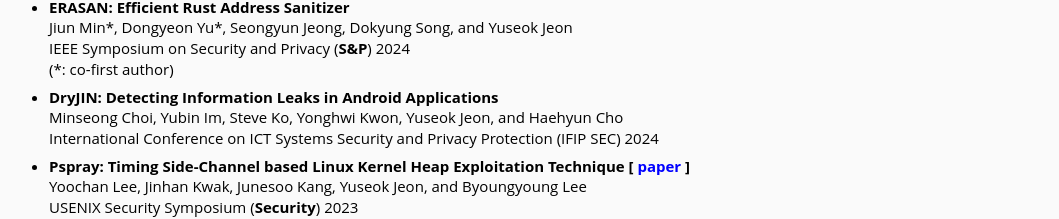
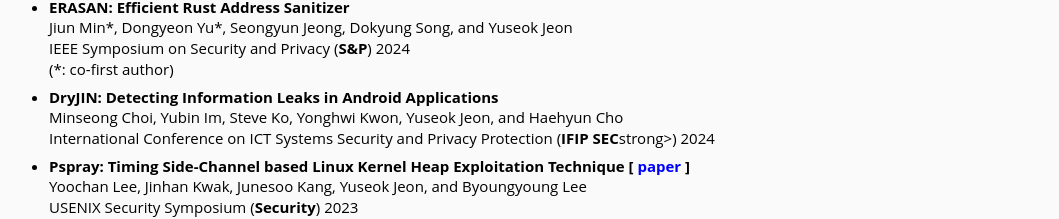
Before and after one commit to jys0710/jys0710.github.io, a plain HTML site: page index.html in a window 1280 px wide. Shown: the part 794-1013 px from the top of the page, without its empty margins (139-1198 px from the left). Drawn offline with Linux system fonts and the light colour scheme.

Commit message:
Update index.html

```diff
--- a/index.html
+++ b/index.html
@@ -128,7 +128,7 @@ Please feel free to contact me through <a href="mailto:ysjeon@unist.ac.kr" style
 <p><strong>DryJIN: Detecting Information Leaks in Android Applications </strong></p>
 <blockquote>
 <p>Minseong Choi, Yubin Im, Steve Ko, Yonghwi Kwon, Yuseok Jeon, and Haehyun Cho</p>
-<p>International Conference on ICT Systems Security and Privacy Protection (IFIP SEC) 2024 </p>
+<p>International Conference on ICT Systems Security and Privacy Protection (<strong>IFIP SEC</strong>strong>) 2024 </p>
 </blockquote>
 </li>
 
```
